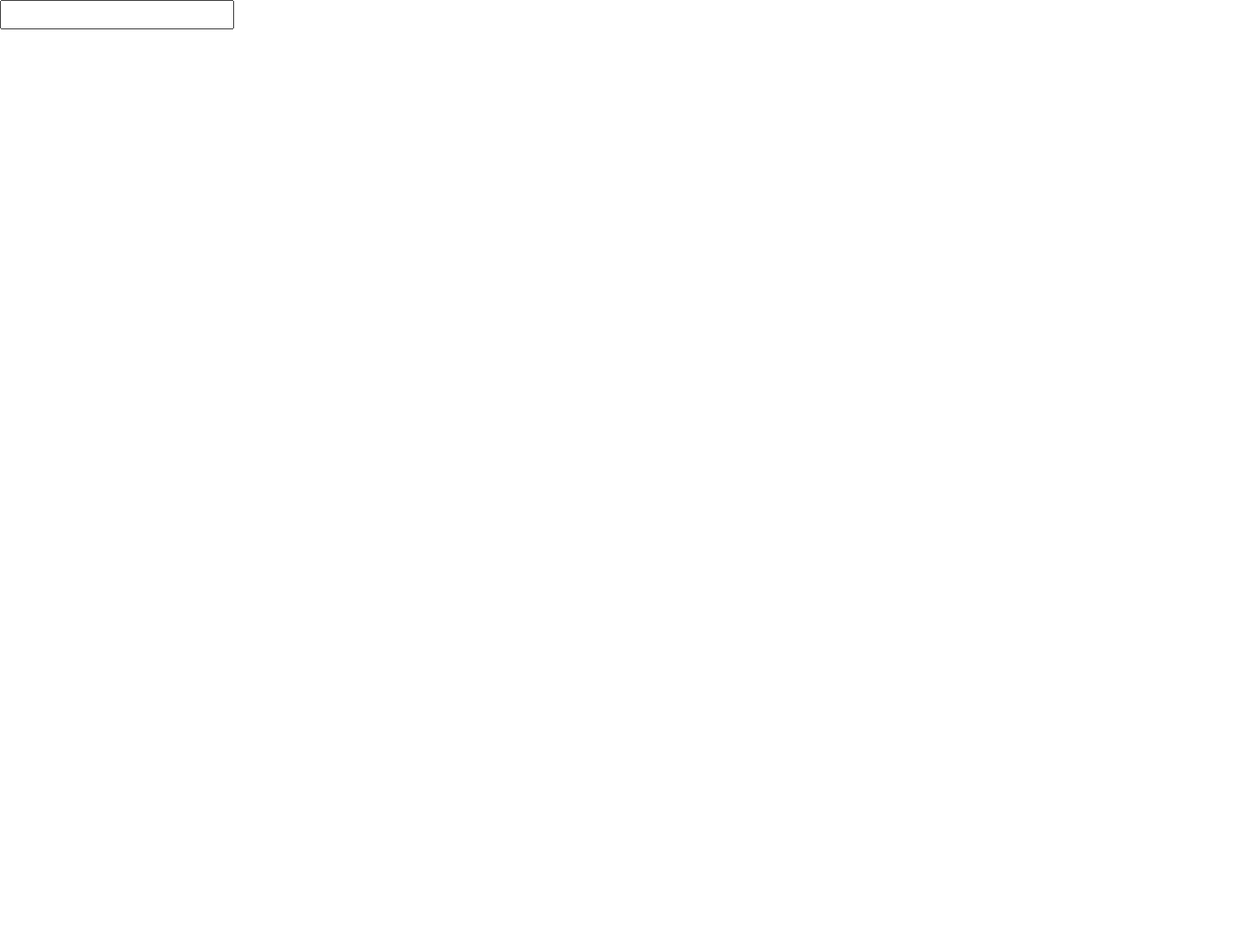
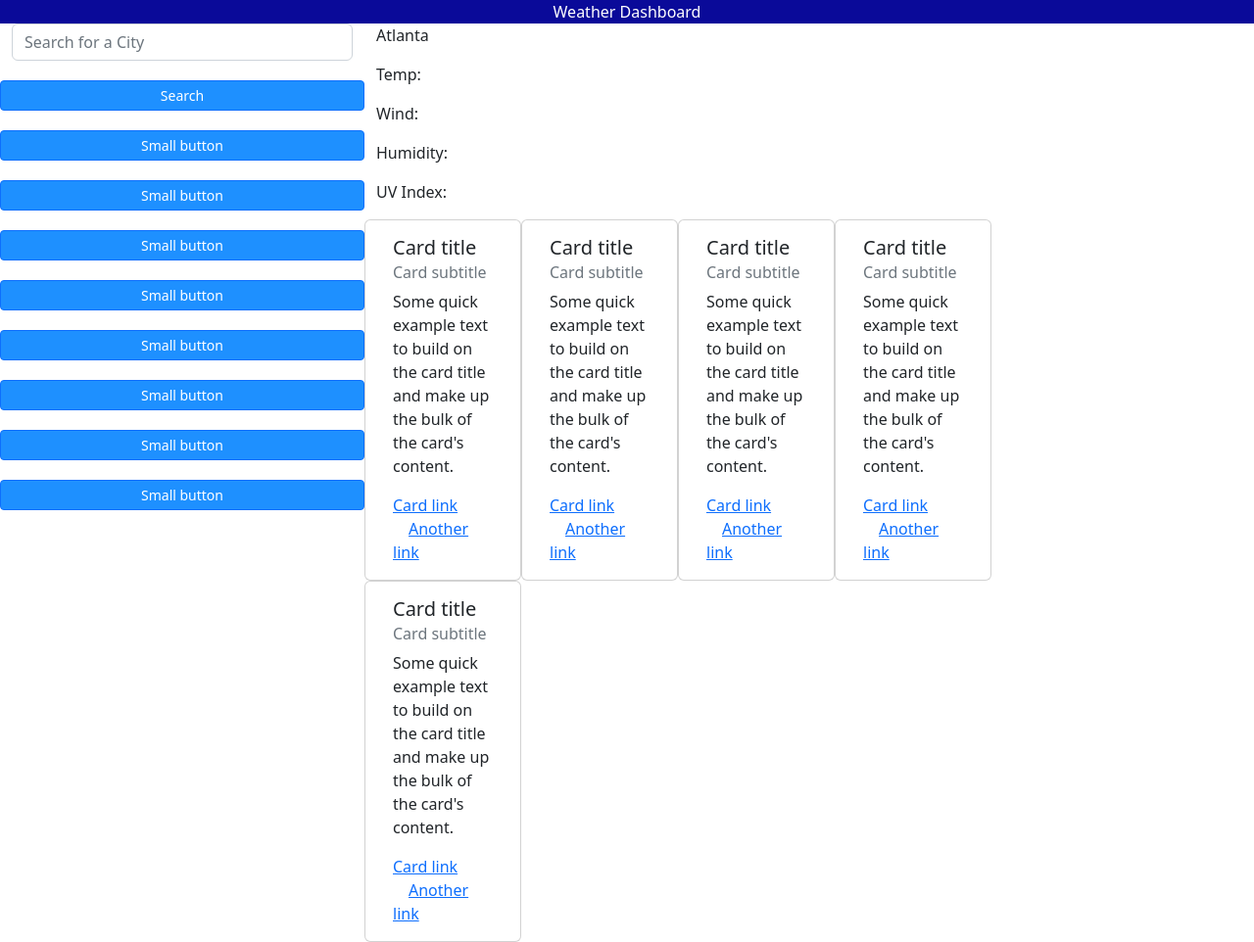
Before and after one commit to ConnorMurphy9/weather-dashboard, a plain HTML site: page index.html in a window 1280 px wide. Shown: the whole page at 98% size. Before the commit the page ends 800 px from the top, so only its background shows below. Drawn offline with nearby package versions, Linux system fonts and the light colour scheme.

Commit message:
added html and css

```diff
--- a/assets/script.js
+++ b/assets/script.js
@@ -0,0 +1,15 @@
+var weatherAPIKey = af971021a3754fa8a1492437e6b37e01;
+var cityNameRequest = (https:"//api.openweathermap.org/data/2.5/weather?q={city name}&appid={af971021a3754fa8a1492437e6b37e01}")
+
+var city;
+
+
+
+
+
+
+
+
+https://api.openweathermap.org/data/2.5/weather?lat={lat}&lon={lon}&appid={af971021a3754fa8a1492437e6b37e01}
+
+fetch (
--- a/assets/style.css
+++ b/assets/style.css
@@ -0,0 +1,10 @@
+header {
+background-color: rgb(10, 10, 153);
+color: white;
+text-align: center;
+}
+
+.btn {
+ margin-top: 20px;
+    background-color: dodgerblue;
+}
--- a/index.html
+++ b/index.html
@@ -2,13 +2,13 @@
 <html lang="en">
   <head>
     <meta charset="UTF-8" />
-    <meta name="viewport" content="width=device-width, initial-scale=1.0" />
+    <meta name="viewport" content="width=device-width, initial-scale=1."/>
     <meta http-equiv="X-UA-Compatible" content="ie=edge" />
     <link
       rel="stylesheet"
       href="https://stackpath.bootstrapcdn.com/bootstrap/4.3.1/css/bootstrap.min.css"
     />
-    <link
+
     <link href="https://cdn.jsdelivr.net/npm/bootstrap@5.2.1/dist/css/bootstrap.min.css" rel="stylesheet" integrity="sha384-iYQeCzEYFbKjA/T2uDLTpkwGzCiq6soy8tYaI1GyVh/UjpbCx/TYkiZhlZB6+fzT" crossorigin="anonymous"/>
 
     <!-- <link
@@ -20,13 +20,88 @@
     </head>
 
     <Body>
+      <header>
+        Weather Dashboard
+      </header>
+      <div class="row container">
+        <div class="col-4">
+
+        <input class="form-control" type="text" placeholder="Search for a City" aria-label="Search for a City">
+        <div class="row">
+        <button type="button" class="btn btn-primary btn-sm">Search</button>
+        <button type="button" class="btn btn-primary btn-sm">Small button</button>
+        <button type="button" class="btn btn-primary btn-sm">Small button</button>
+        <button type="button" class="btn btn-primary btn-sm">Small button</button>
+        <button type="button" class="btn btn-primary btn-sm">Small button</button>
+        <button type="button" class="btn btn-primary btn-sm">Small button</button>
+        <button type="button" class="btn btn-primary btn-sm">Small button</button>
+        <button type="button" class="btn btn-primary btn-sm">Small button</button>
+        <button type="button" class="btn btn-primary btn-sm">Small button</button>
+
+        </div>
+        </div>
+
+        <div class="col-8">
+          <p id="cityName">Atlanta</p>
+          <p>Temp:</p>
+          <p>Wind:</p>
+          <p>Humidity:</p>
+          <p>UV Index:</p>
 
 
+        <div class="row">
 
-        <div class="input-group input-group-sm">
-        <!-- <span class="input-group-text" id="inputGroup-sizing-sm"> -->
-        <input type="text" class="form-input" name="Current City"/>
-      </div>
+<div class="card" style="width: 10rem;">
+  <div class="card-body">
+    <h5 class="card-title">Card title</h5>
+    <h6 class="card-subtitle mb-2 text-muted">Card subtitle</h6>
+    <p class="card-text">Some quick example text to build on the card title and make up the bulk of the card's content.</p>
+    <a href="#" class="card-link">Card link</a>
+    <a href="#" class="card-link">Another link</a>
+  </div>
+</div>
+
+<div class="card" style="width: 10rem;">
+  <div class="card-body">
+    <h5 class="card-title">Card title</h5>
+    <h6 class="card-subtitle mb-2 text-muted">Card subtitle</h6>
+    <p class="card-text">Some quick example text to build on the card title and make up the bulk of the card's content.</p>
+    <a href="#" class="card-link">Card link</a>
+    <a href="#" class="card-link">Another link</a>
+  </div>
+</div>
+
+<div class="card" style="width: 10rem;">
+  <div class="card-body">
+    <h5 class="card-title">Card title</h5>
+    <h6 class="card-subtitle mb-2 text-muted">Card subtitle</h6>
+    <p class="card-text">Some quick example text to build on the card title and make up the bulk of the card's content.</p>
+    <a href="#" class="card-link">Card link</a>
+    <a href="#" class="card-link">Another link</a>
+  </div>
+</div>
+
+<div class="card" style="width: 10rem;">
+  <div class="card-body">
+    <h5 class="card-title">Card title</h5>
+    <h6 class="card-subtitle mb-2 text-muted">Card subtitle</h6>
+    <p class="card-text">Some quick example text to build on the card title and make up the bulk of the card's content.</p>
+    <a href="#" class="card-link">Card link</a>
+    <a href="#" class="card-link">Another link</a>
+  </div>
+</div>
+
+<div class="card" style="width: 10rem;">
+  <div class="card-body">
+    <h5 class="card-title">Card title</h5>
+    <h6 class="card-subtitle mb-2 text-muted">Card subtitle</h6>
+    <p class="card-text">Some quick example text to build on the card title and make up the bulk of the card's content.</p>
+    <a href="#" class="card-link">Card link</a>
+    <a href="#" class="card-link">Another link</a>
+  </div>
+</div>
+
+</div>
 
 
 
@@ -44,8 +119,30 @@
 
 
 
+
+
+
+
+
+
+        </div>
+         </div>
+         </div>
+
+
+
+
+
+
+
+
+
+
+
+
+
         <script src="https://cdnjs.cloudflare.com/ajax/libs/jquery/3.2.1/jquery.min.js"></script>
         <script src="https://cdn.jsdelivr.net/npm/bootstrap@5.2.1/dist/js/bootstrap.bundle.min.js" integrity="sha384-u1OknCvxWvY5kfmNBILK2hRnQC3Pr17a+RTT6rIHI7NnikvbZlHgTPOOmMi466C8" crossorigin="anonymous"></script>
-  </body>
+
         <script src="/assets/script.js"></script>
     </Body>
```
